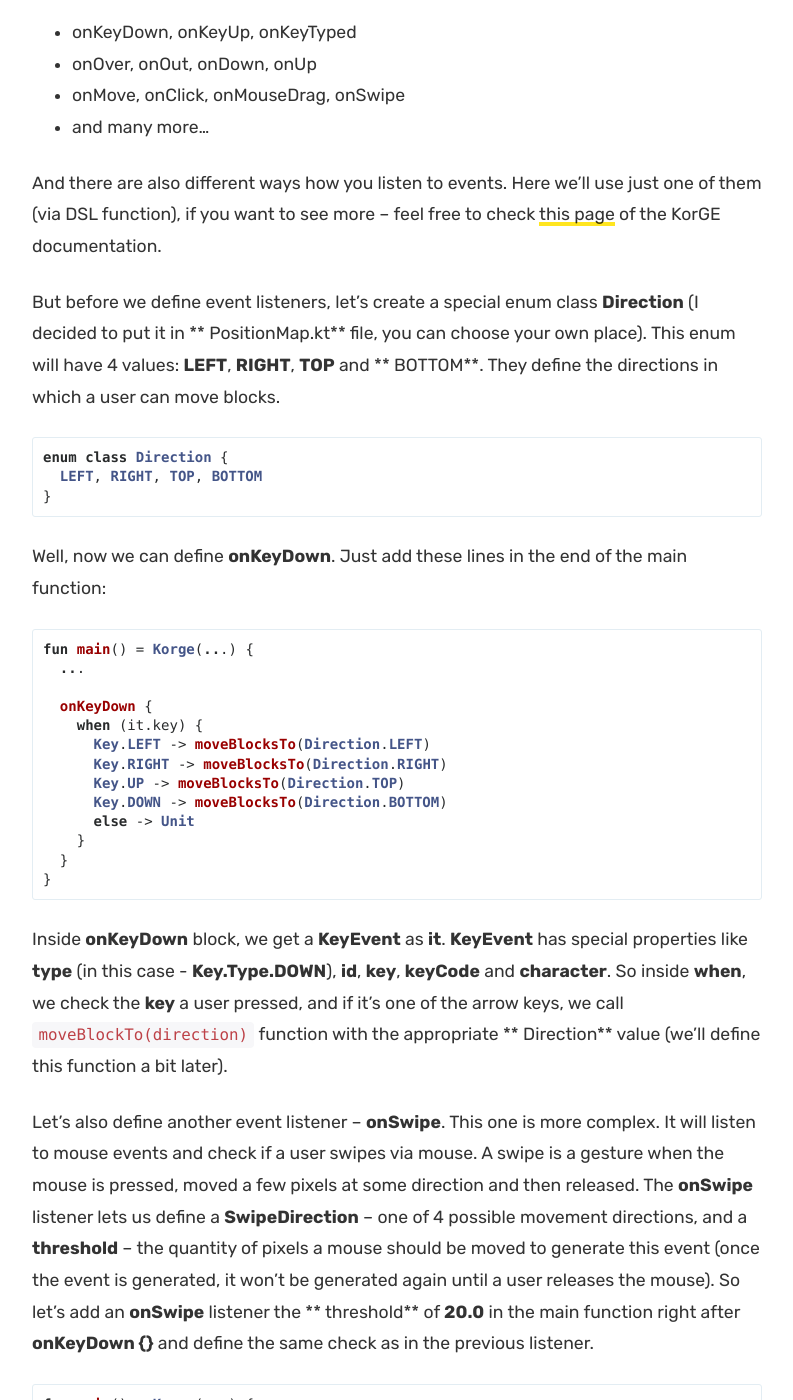
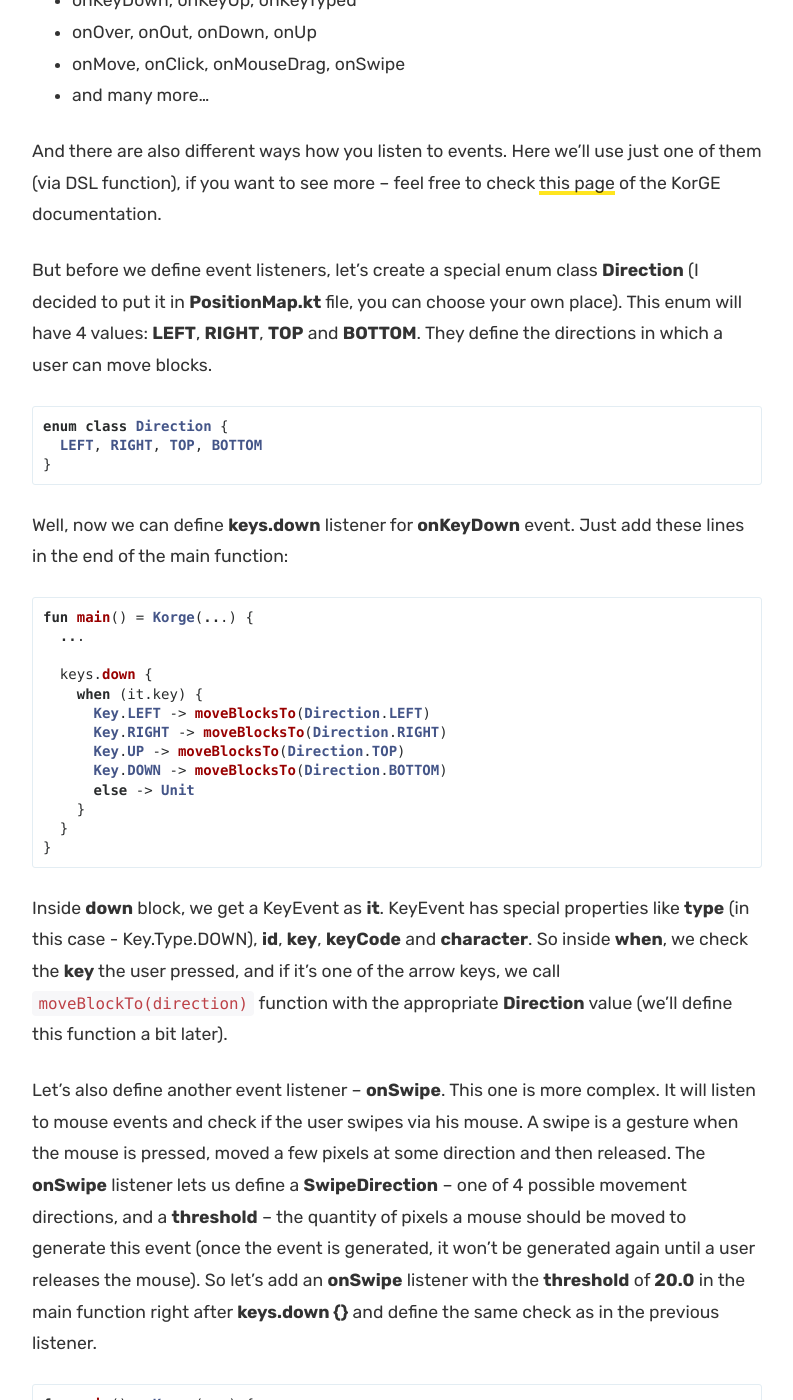
Before and after one commit to mariorez/blog.korge.org, a Jekyll site: the page built from _posts/2020-07-01-korge-tutorial-writing-2048-game-step-2-controls.md, in a window 1280 px wide and 1400 px high, scrolled down 8973 px. Shown: the whole window, without its empty margins (433-1226 px from the left). Built offline with Jekyll 4.4.1, drawn with Linux system fonts in a browser that asks for light colours; comment, search, counter and statistics services are not loaded; some of the changed text lies outside the part shown.

Commit message:
Update 2048 tutorial to KorGE 2.0

````diff
--- a/_posts/2020-07-01-korge-tutorial-writing-2048-game-step-2-controls.md
+++ b/_posts/2020-07-01-korge-tutorial-writing-2048-game-step-2-controls.md
@@ -16,8 +16,8 @@ define controls that will let users move the blocks. At the end of this step we
 
 Let's start by defining numbers that the user can see in the game. At the moment, we only have the **main.kt** file in
 our project. Let's create a new file, call it **Number.kt** and add enum class **Number** there. This enum will have two
-properties: **value (Int)** and **color (RGBA)**. The **value** will define a number that we will show in blocks, the **
-color** - a color that blocks with this number will be painted:
+properties: **value (Int)** and **color (RGBA)**. The **value** will define a number that we will show in blocks, the
+**color** - a color that blocks with this number will be painted:
 
 ```kotlin
 enum class Number(val value: Int, val color: RGBA) {
@@ -52,8 +52,8 @@ enum class Number(val value: Int, val color: RGBA) {
 ## Blocks
 
 Now let's add a special view called **Block** that will move across our field when a user interacts with it. To do it,
-create a new file **Block.kt** and add a new class extending **Container** with one property **number** of type **
-Number** (the enum created in the previous section):
+create a new file **Block.kt** and add a new class extending **Container** with one property **number** of type
+**Number** (the enum created in the previous section):
 
 ```kotlin
 class Block(val number: Number) : Container() {
@@ -66,7 +66,7 @@ and a **text** with the number value:
 ```kotlin
 class Block(val number: Number) : Container() {
 	init {
-		roundRect(cellSize, cellSize, 5.0, color = number.color)
+		roundRect(cellSize, cellSize, 5.0, fill = number.color)
 		val textColor = when (number) {
 			ZERO, ONE -> Colors.BLACK
 			else -> Colors.WHITE
@@ -79,13 +79,13 @@ class Block(val number: Number) : Container() {
 ```
 
 Here we use undefined values: **cellSize** and **font**. That's actually the variables we created in our **main**
-function in **Step 1**. To make all needed variables available outside the **main** function, let's update the **
-main.kt** file a little bit. Since we will need these variables as well as **fieldSize**, **leftIndent** and **
-topIndent** later, outside the main function, we simply move them out and make them top-level. But as top-level, they
+function in **Step 1**. To make all needed variables available outside the **main** function, let's update the
+**main.kt** file a little bit. Since we will need these variables as well as **fieldSize**, **leftIndent** and
+**topIndent** later, outside the main function, we simply move them out and make them top-level. But as top-level, they
 should be initialized with default values (we can't make them **lateinit**). For **Double** variables it's easy –
 write **0.0** as default, but what about BitmapFont? Should we make it nullable even if we initialize it in the first
-line of the **main** function? Well, no, because in Kotlin there is a special delegate for that – **
-Delegates.notNull()**. So the resulting main function should look like this:
+line of the **main** function? Well, no, because in Kotlin there is a special delegate for that –
+**Delegates.notNull()**. So the resulting main function should look like this:
 
 ```kotlin
 var cellSize: Double = 0.0
@@ -193,8 +193,8 @@ we write the game. So the functions are:
 * `get(x, y)` – an operator function that returns a block id for this position
 * `set(x, y, value)` – an operator function that sets a block id for this position
 * `forEach(action)` – a function that calls this **action** for each block id in **array**
-* `equals(other)` – checks whether the **other** object is **PositionMap** and whether positions of **this** and **
-  that** map are equal.
+* `equals(other)` – checks whether the **other** object is **PositionMap** and whether positions of **this** and
+**that** map are equal
 * `hashCode()` – delegates calculating hashCode to **array**
 
 And here's the implementation of these functions:
@@ -303,9 +303,9 @@ of events:
 And there are also different ways how you listen to events. Here we'll use just one of them (via DSL function), if you
 want to see more – feel free to check [this page](https://korlibs.soywiz.com/korge/input/) of the KorGE documentation.
 
-But before we define event listeners, let's create a special enum class **Direction** (I decided to put it in **
-PositionMap.kt** file, you can choose your own place). This enum will have 4 values: **LEFT**, **RIGHT**, **TOP** and **
-BOTTOM**. They define the directions in which a user can move blocks.
+But before we define event listeners, let's create a special enum class **Direction** (I decided to put it in
+**PositionMap.kt** file, you can choose your own place). This enum will have 4 values: **LEFT**, **RIGHT**, **TOP** and
+**BOTTOM**. They define the directions in which a user can move blocks.
 
 ```kotlin
 enum class Direction {
@@ -313,13 +313,14 @@ enum class Direction {
 }
 ```
 
-Well, now we can define **onKeyDown**. Just add these lines in the end of the main function:
+Well, now we can define **keys.down** listener for **onKeyDown** event. Just add these lines in the end of the main
+function:
 
 ```kotlin
 fun main() = Korge(...) {
 	...
 
-	onKeyDown {
+	keys.down {
 		when (it.key) {
 			Key.LEFT -> moveBlocksTo(Direction.LEFT)
 			Key.RIGHT -> moveBlocksTo(Direction.RIGHT)
@@ -331,24 +332,24 @@ fun main() = Korge(...) {
 }
 ```
 
-Inside **onKeyDown** block, we get a **KeyEvent** as **it**. **KeyEvent** has special properties like **type** (in this
-case - **Key.Type.DOWN**), **id**, **key**, **keyCode** and **character**. So inside **when**, we check the **key** a
-user pressed, and if it's one of the arrow keys, we call `moveBlockTo(direction)` function with the appropriate **
-Direction** value (we'll define this function a bit later).
+Inside **down** block, we get a KeyEvent as **it**. KeyEvent has special properties like **type** (in this
+case - Key.Type.DOWN), **id**, **key**, **keyCode** and **character**. So inside **when**, we check the **key** the
+user pressed, and if it's one of the arrow keys, we call `moveBlockTo(direction)` function with the appropriate
+**Direction** value (we'll define this function a bit later).
 
 Let's also define another event listener – **onSwipe**. This one is more complex. It will listen to mouse events and
-check if a user swipes via mouse. A swipe is a gesture when the mouse is pressed, moved a few pixels at some direction
+check if the user swipes via his mouse. A swipe is a gesture when the mouse is pressed, moved a few pixels at some direction
 and then released. The **onSwipe** listener lets us define a **SwipeDirection** – one of 4 possible movement directions,
 and a **threshold** – the quantity of pixels a mouse should be moved to generate this event (once the event is
-generated, it won't be generated again until a user releases the mouse). So let's add an **onSwipe** listener the **
-threshold** of **20.0** in the main function right after **onKeyDown {}** and define the same check as in the previous
+generated, it won't be generated again until a user releases the mouse). So let's add an **onSwipe** listener with the
+**threshold** of **20.0** in the main function right after **keys.down {}** and define the same check as in the previous
 listener.
 
 ```kotlin
 fun main() = Korge(...) {
 	...
 
-	onKeyDown {
+	keys.down {
 		when (it.key) {
 			Key.LEFT -> moveBlocksTo(Direction.LEFT)
 			Key.RIGHT -> moveBlocksTo(Direction.RIGHT)
````
Also changed, not shown: other parts of _posts/2020-07-01-korge-tutorial-writing-2048-game-step-2-controls.md (+1 -1 lines), _posts/2020-06-02-korge-tutorial-writing-2048-game-step-0.md (+11 -13 lines), _posts/2020-06-11-korge-tutorial-writing-2048-game-step-1.md (+35 -38 lines), _posts/2020-07-28-korge-tutorial-writing-2048-game-step-3-animation.md (+14 -14 lines), _posts/2020-10-07-korge-tutorial-writing-2048-game-step-4-data-saving.md (+17 -17 lines).
